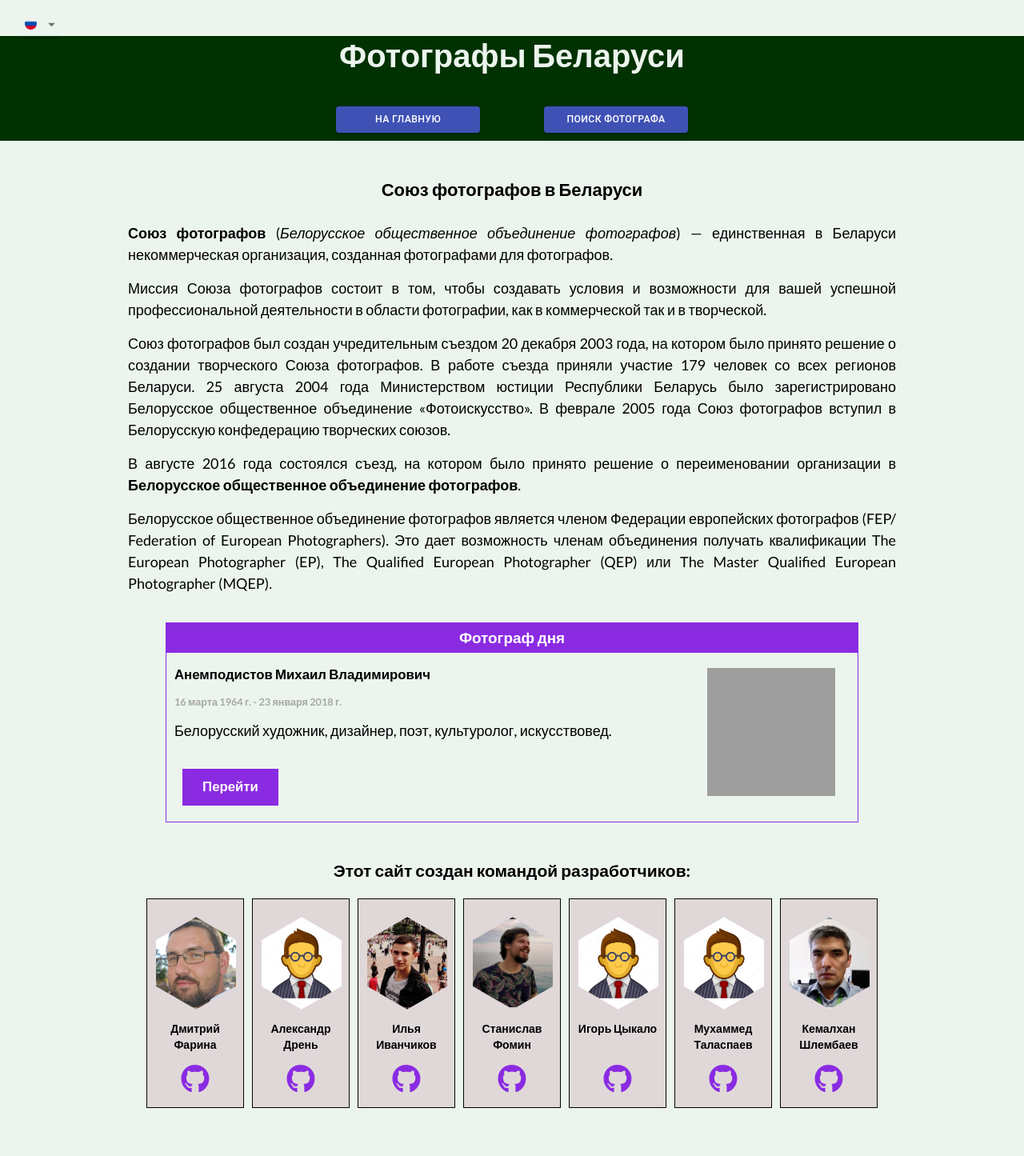
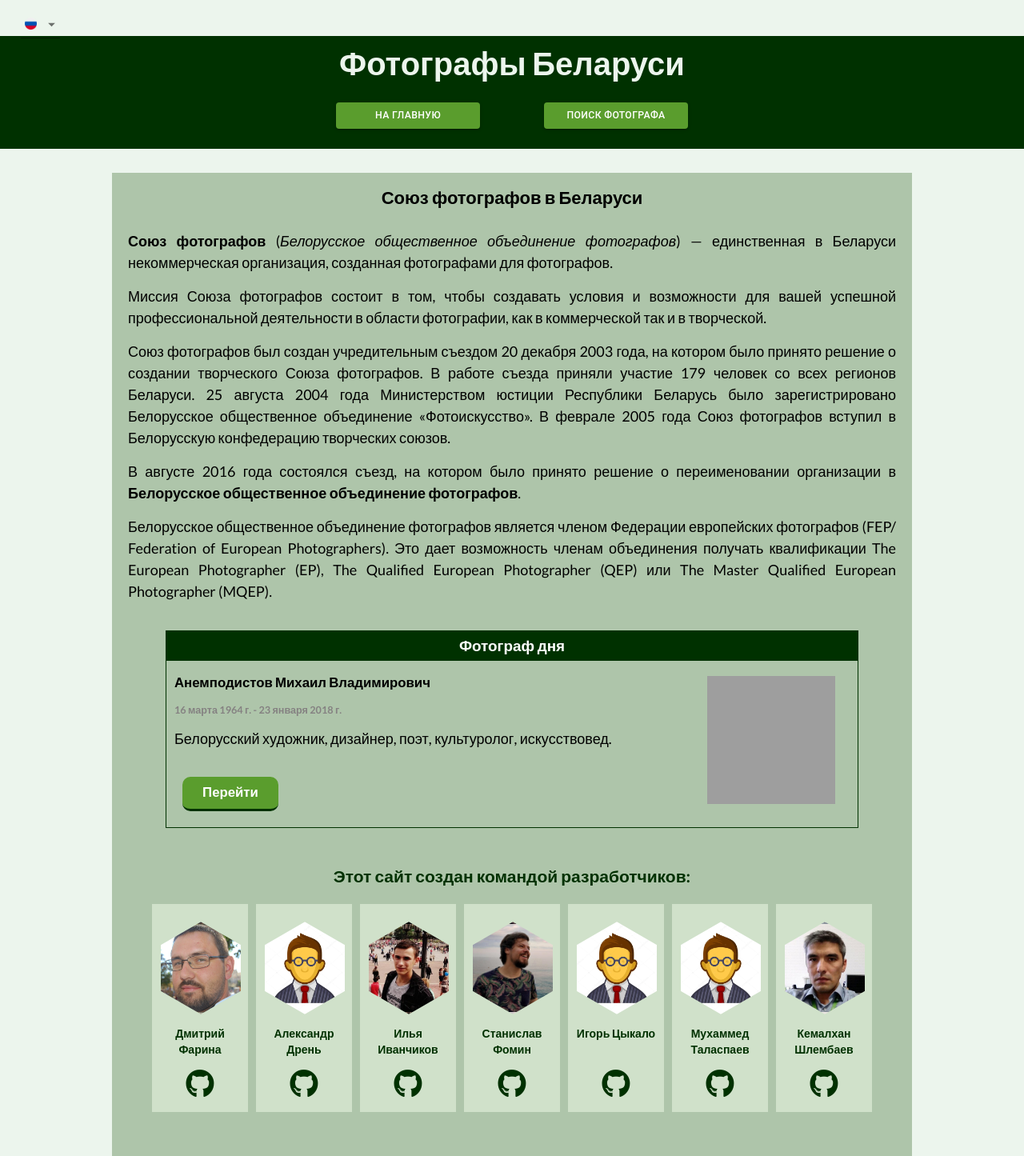
Before and after one commit to noway36/culture-portal, a Gatsby site: page / in a window 1280 px wide. Shown: the whole page at 80% size. Built offline with nearby package versions, Linux system fonts and the light colour scheme; Gatsby itself is replaced by a stand-in of ours; grey boxes are pictures that could not be loaded.

Commit message:
styles: add the color theme by color balnce (pallitre №4026)

```diff
--- a/src/components/CreateLayout/layout.css
+++ b/src/components/CreateLayout/layout.css
@@ -50,4 +50,5 @@ input:focus {
     max-width: 960px;
     margin: 30px auto 0px auto;
     padding: 20px;
+    background: #aec5aa;
 }
--- a/src/components/Header/Navigation/navigation.css
+++ b/src/components/Header/Navigation/navigation.css
@@ -1,5 +1,9 @@
 .navigation-container {
-    margin-top: 30px;
+    margin: 15px 0;
+}
+
+.head-logo {
+    margin-top: 10px;
 }
 
 .navigation {
@@ -24,10 +28,15 @@
     font-size: 18px;
     text-align: center;
     color: #000;
+
+}
+
+.navigation-link > a button {
+    background: #5a9d2d;
 }
 
 .navigation-link:hover a {
-    background: rgb(164, 164, 233);
+    background: #6cc333;
     color: #fff;
     transition: cubic-bezier(0.215, 0.610, 0.355, 1);
 }
@@ -39,6 +48,8 @@
 @media(max-width: 500px) {
     .navigation-link {
         margin-right: 30px;
+        width: 120px;
+        margin: 0;
     }
 
     .navigation-link:last-child {
--- a/src/components/Main/HomePage/HomePageAbout/DailyPerson/daily-person.css
+++ b/src/components/Main/HomePage/HomePageAbout/DailyPerson/daily-person.css
@@ -3,7 +3,7 @@
     width: 90%;
     display: grid;
     position: relative;
-    border: 1px solid #8a2be2;
+    border: 1px solid #003100;
     grid-template-columns: 50% auto 25%;
     grid-template-rows: auto;
     grid-template-areas: 'head head head' 'name name photo' 'date date photo' 'description description photo' 'button button photo';
@@ -12,7 +12,7 @@
 
 .home-page-about-daily h3 {
     grid-area: head;
-    background-color: #8a2be2;
+    background-color: #003100;
     color: white;
     font-size: 1.35rem;
     padding: 1%;
@@ -34,7 +34,7 @@
     margin: 0px 0px 1.4rem;
     font-size: 0.9em;
     padding: 0 10px;
-    color: #a7a7a7;
+    color: #858282;
     display: grid;
 }
 
@@ -47,22 +47,25 @@
 }
 
 .home-page-about-daily button {
-    grid-area: button;
-    background-color: #8a2be2;
-    color: white;
+    background: #5a9d2d;
+    width: 120px;
+    color: #fff;
+    border: none;
+    border-bottom: 3px solid #003100;
+    border-radius: 10px;
+    user-select: none;
+    box-sizing: border-box;
+    transition: 0.2s ease-out;
     font-size: 1.2em;
     padding: 10px;
-    cursor: pointer;
     margin: 20px;
-    min-width: 120px;
-    border: 3px solid #8a2be2;
     font-weight: bolder;
     display: grid;
 }
 
 .home-page-about-daily button:hover {
-    border: 3px solid rgb(72, 72, 216);
-    background-color: rgb(72, 72, 216);
+    background: #008cff;
+    cursor: pointer;
 }
 
 .home-page-about-daily img {
--- a/src/components/Main/HomePage/Team/team.css
+++ b/src/components/Main/HomePage/Team/team.css
@@ -4,6 +4,7 @@
     flex-direction: column;
     align-items: center;
     justify-content: center;
+    color: #003100;
 }
 
 .teamCard_container {
@@ -26,8 +27,8 @@
     width: 110px;
     height: 250px;
     padding: 5px;
-    border: 1px solid black;
-    background: #e0d8d8;
+    border: 1px solid 003100;
+    background: #d0e1ca;
 }
 
 .teamCard_photo {
@@ -60,6 +61,7 @@
     top: 10px;
     font-size: 36px;
     text-align: center;
+    color: #003100;
 }
 
 .teamCard_name {
@@ -67,7 +69,7 @@
 }
 
 .teamCard_github i {
-    color: blueviolet;
+    color: #003100;
 }
 
 .teamCard_github i:hover {
--- a/src/components/Main/SearchPage/PhotographersList/photographers-list.css
+++ b/src/components/Main/SearchPage/PhotographersList/photographers-list.css
@@ -18,14 +18,14 @@
     border-radius: 10px;
     padding: 10px;
     font-size: 18px;
-    color: #000;
-    background: rgb(223, 223, 240);
+    color: #ecf5ed;
+    background: #5a9d2d;
     width: 80%;
     text-align: start;
 }
 
 .photographer-link:hover a {
-    background: rgb(164, 164, 233);
+    background: #003100;
     color: #fff;
 }
 
```
Also changed, not shown: work-log.md (+3 -0 lines).
